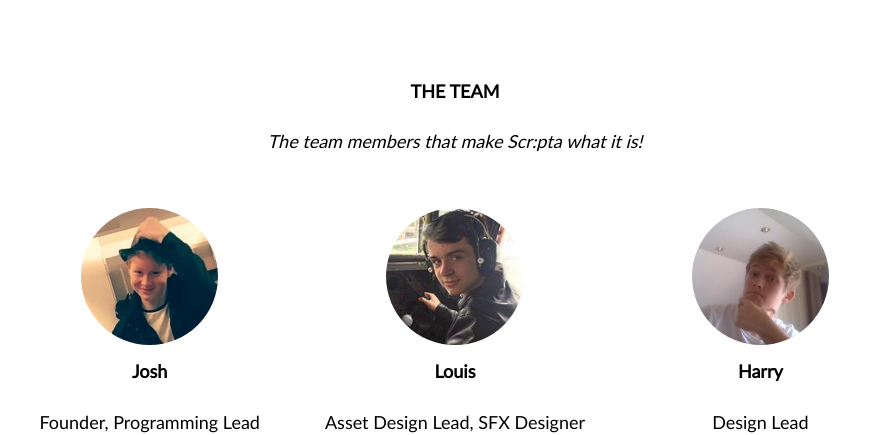
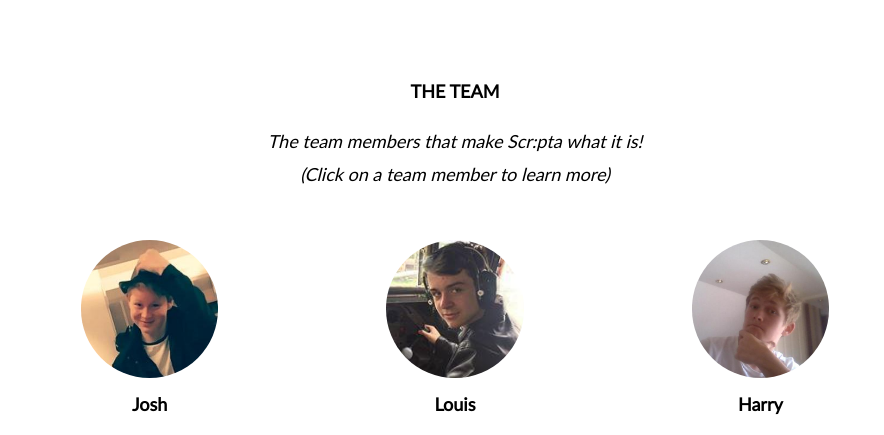
Before and after one commit to scr-pta/website, a plain HTML site: page index.html in a window 1280 px wide. Shown: the part 967-1402 px from the top of the page, without its empty margins (185-1069 px from the left). Drawn offline with Linux system fonts and the light colour scheme.

Commit message:
Updated "Team" section

```diff
--- a/index.html
+++ b/index.html
@@ -33,7 +33,7 @@
       <p class="w3-center">We are always looking for new team members with any level of skill, if you are interested don't hesitate to contact us!</p>
     <div class="w3-content w3-container">
       <h3 class="w3-center ptop">THE TEAM</h3>
-      <p class="w3-center"><em>The team members that make Scr:pta what it is!</em></p><br>
+      <p class="w3-center"><em>The team members that make Scr:pta what it is!<br>(Click on a team member to learn more)</em></p><br>
       <div class="w3-row w3-center">
         <div class="w3-third">
           <a target="_blank" href="https://joshsawyer.uk"><img src="m/josh.jpg" alt="Josh" style="width:45%" class="w3-circle w3-hover-opacity"></a>
```
Also changed, not shown: 1 other file.
